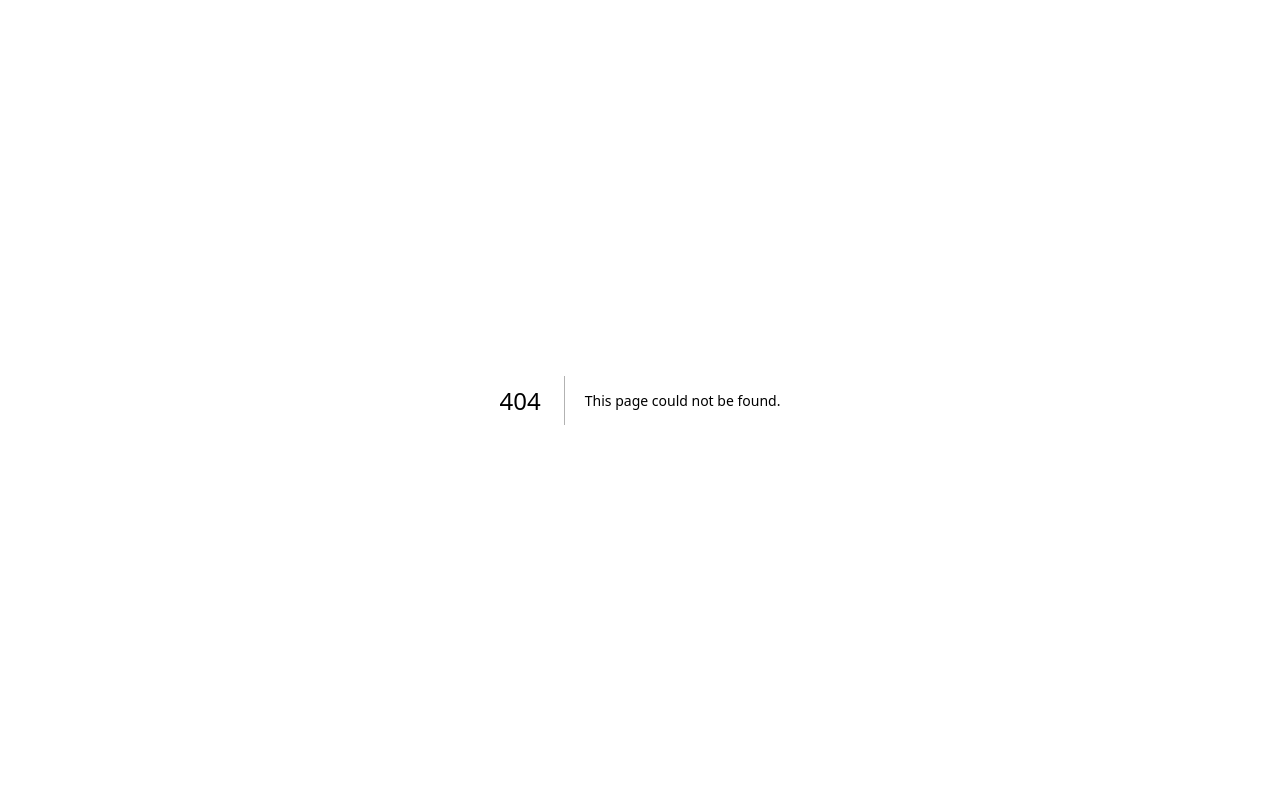
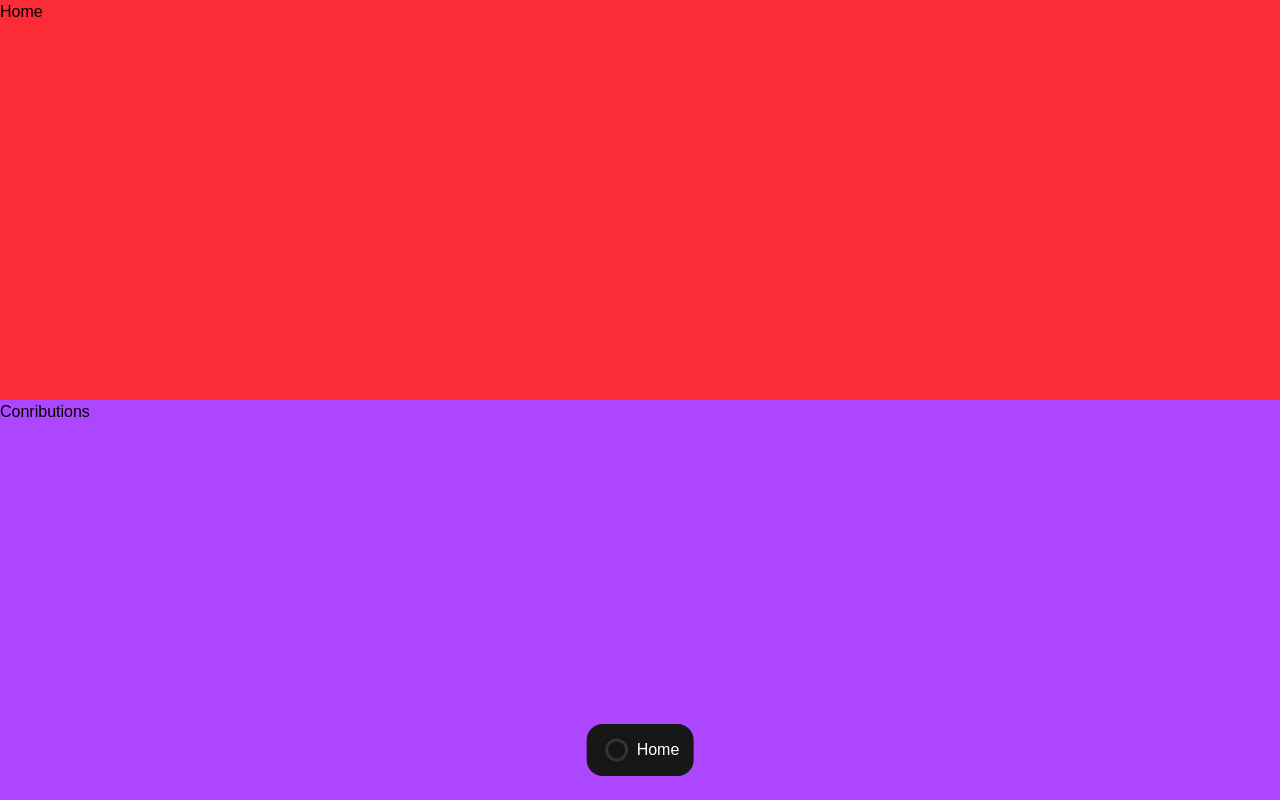
Before and after one commit to senorhitesh/components, a Next.js app in the folder animated-tabs/: page /animated-scrollbar in a window 1280 px wide. Before the commit this address had no page. Shown: the top 800 px of the page. Built offline with nearby package versions, Linux system fonts and the light colour scheme.

Commit message:
add-smooth-scroll-bar

```diff
--- /dev/null
+++ b/animated-tabs/app/animated-scrollbar/page.tsx
@@ -0,0 +1,26 @@
+import MacosNavbar from "@/copmonents/MacosNavbar";
+const Page = () => {
+  return (
+    <div className="w-full bg-neutral-50">
+      <MacosNavbar />
+
+      <section id="home" className="h-100 bg-red-500">
+        Home
+      </section>
+
+      <section id="Conributions" className="h-200 bg-purple-500">
+        Conributions
+      </section>
+
+      <section id="projects" className="h-100 bg-yellow-500">
+        Projects
+      </section>
+
+      <section id="contact" className="h-100 bg-green-500">
+        Contact
+      </section>
+    </div>
+  );
+};
+
+export default Page;
--- a/animated-tabs/app/page.tsx
+++ b/animated-tabs/app/page.tsx
@@ -10,7 +10,6 @@ export default function Home() {
           <p className="absolute top-2 left-2 px-3 rounded-md bg-neutral-900 text-white ">
             Animated tab
           </p>
-
           <AnimatedTab />
         </div>
       </main>
--- /dev/null
+++ b/animated-tabs/copmonents/MacosNavbar.tsx
@@ -0,0 +1,138 @@
+"use client";
+import { useEffect, useState } from "react";
+import { motion } from "motion/react";
+const sections = [
+  { id: "home", label: "Home" },
+  { id: "Conributions", label: "Conributions" },
+  { id: "projects", label: "Projects" },
+  { id: "contact", label: "Contact" },
+];
+const MacosNavbar = () => {
+  const [scrollPercentage, setScrollPercentage] = useState(0);
+  const [activeSection, setActiveSection] = useState("Home");
+  useEffect(() => {
+    // Scroll percentage
+    const handleScroll = () => {
+      const scrollY = window.scrollY;
+      const documentHeight = document.documentElement.scrollHeight;
+      const viewportHeight = window.innerHeight;
+      const scrollableHeight = documentHeight - viewportHeight;
+
+      if (scrollableHeight <= 0) {
+        setScrollPercentage(0);
+        return;
+      }
+
+      const percentage = Math.round((scrollY / scrollableHeight) * 100);
+
+      setScrollPercentage(Math.min(100, Math.max(0, percentage)));
+    };
+
+    handleScroll();
+
+    window.addEventListener("scroll", handleScroll);
+    window.addEventListener("resize", handleScroll);
+
+    // Detect active section
+    const observer = new IntersectionObserver(
+      (entries) => {
+        entries.forEach((entry) => {
+          if (entry.isIntersecting) {
+            setActiveSection(entry.target.getAttribute("data-label") || "");
+          }
+        });
+      },
+      {
+        threshold: 0.5,
+      },
+    );
+
+    sections.forEach(({ id, label }) => {
+      const section = document.getElementById(id);
+
+      if (section) {
+        section.setAttribute("data-label", label);
+        observer.observe(section);
+      }
+    });
+
+    return () => {
+      window.removeEventListener("scroll", handleScroll);
+      window.removeEventListener("resize", handleScroll);
+      observer.disconnect();
+    };
+  }, []);
+
+  const radius = 10;
+  const circumference = 2 * Math.PI * radius;
+
+  return (
+    <motion.div
+      layout
+      transition={{
+        layout: {
+          type: "spring",
+          stiffness: 400,
+          damping: 30,
+        },
+      }}
+      className="fixed bottom-6 left-1/2 z-50 flex py-2.5   w-fit -translate-x-1/2 items-center justify-center gap-1 rounded-2xl bg-neutral-900 px-3.5   text-white"
+    >
+      <motion.div
+        className="grid h-8 w-8 cursor-pointer relative absoulte place-items-center rounded-full bg-[#151515]"
+        onClick={() =>
+          window.scrollTo({
+            top: 0,
+            behavior: "smooth",
+          })
+        }
+      >
+        <svg className="inset-0 h-full w-full   rotate-270" viewBox="0 0 32 32">
+          <circle
+            cx="16"
+            cy="16"
+            r={radius}
+            fill="none"
+            stroke="#333"
+            strokeWidth="3"
+          />
+
+          <motion.circle
+            cx="16"
+            cy="16"
+            r={radius}
+            fill="none"
+            stroke="#1683ff"
+            strokeWidth="3"
+            strokeLinecap="round"
+            strokeDasharray={circumference}
+            animate={{
+              strokeDashoffset:
+                circumference - (circumference * scrollPercentage) / 100,
+            }}
+            transition={{
+              duration: 0.15,
+              ease: "linear",
+            }}
+          />
+        </svg>
+      </motion.div>
+
+      <motion.p
+        key={activeSection}
+        initial={{ opacity: 0, y: 5, filter: "blur(3px)" }}
+        animate={{ opacity: 1, y: 0, filter: "blur(0px)" }}
+        exit={{ opacity: 0, y: -5, filter: "blur(3px)" }}
+        transition={{
+          duration: 0.2,
+          type: "spring",
+          damping: 15,
+          stiffness: 120,
+        }}
+      >
+        {activeSection}
+      </motion.p>
+    </motion.div>
+  );
+};
+export default MacosNavbar;
```
